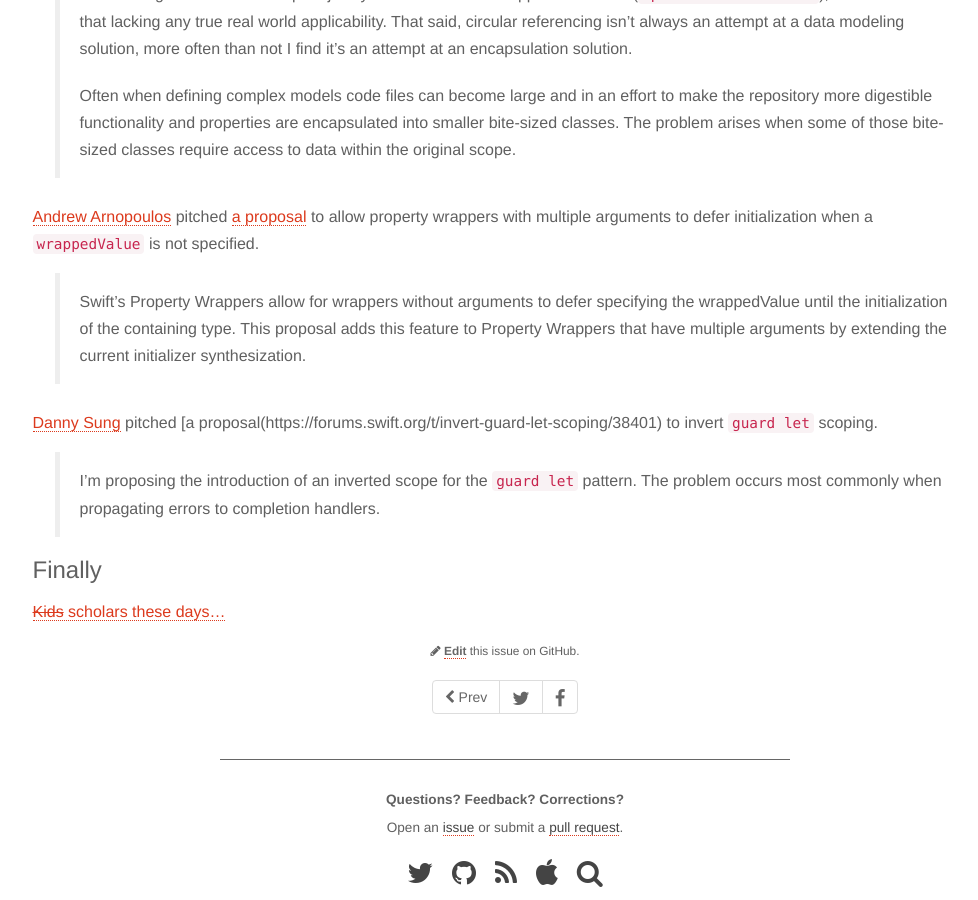
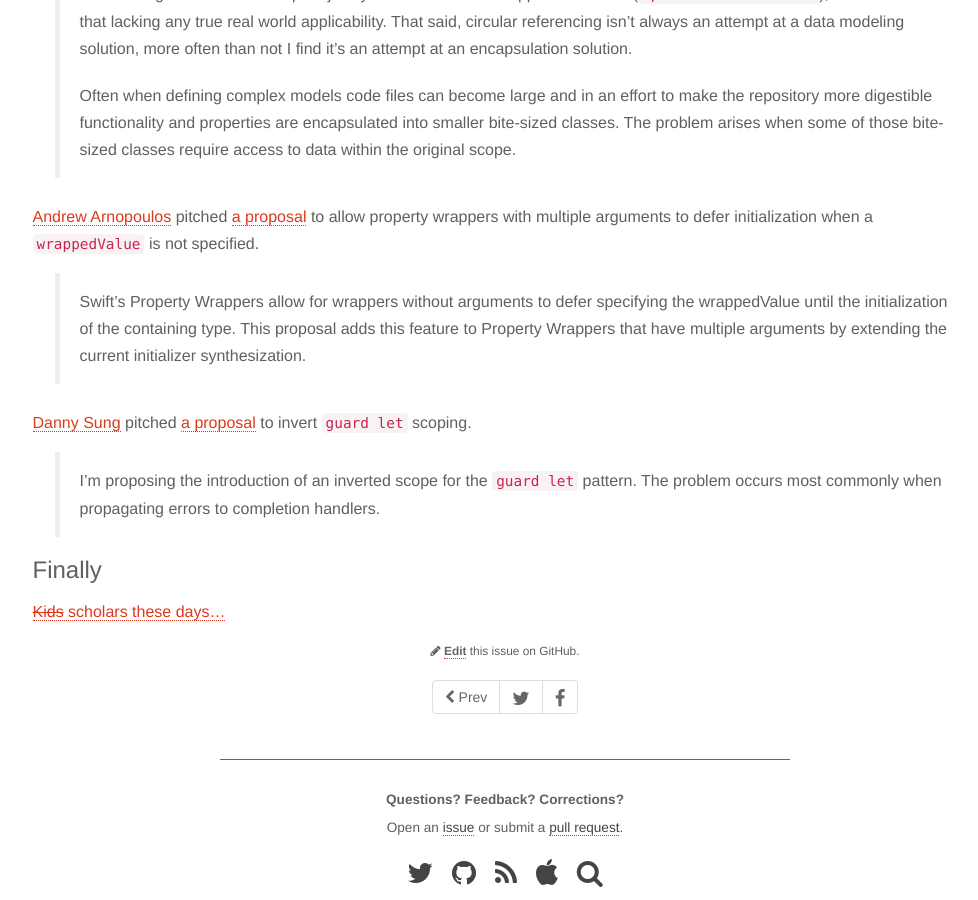
Before and after one commit to SwiftWeekly/swiftweekly.github.io, a Jekyll site: the page built from _posts/2020-07-16-issue-164.md, in a window 1280 px wide and 900 px high, scrolled down 3104 px. Shown: the whole window, without its empty margins (135-1113 px from the left). Built offline with Jekyll 4.4.1, drawn with Linux system fonts in a browser that asks for light colours.

Commit message:
Thanks Antoine

```diff
--- a/_posts/2020-07-16-issue-164.md
+++ b/_posts/2020-07-16-issue-164.md
@@ -161,7 +161,7 @@ specifying the wrappedValue until the initialization of the containing type.
 This proposal adds this feature to Property Wrappers that have multiple
 arguments by extending the current initializer synthesization.
 
-[Danny Sung](https://forums.swift.org/u/dannys42/summary) pitched [a proposal(https://forums.swift.org/t/invert-guard-let-scoping/38401)
+[Danny Sung](https://forums.swift.org/u/dannys42/summary) pitched [a proposal](https://forums.swift.org/t/invert-guard-let-scoping/38401)
 to invert `guard let` scoping.
 
 > I'm proposing the introduction of an inverted scope for the `guard let`
```
